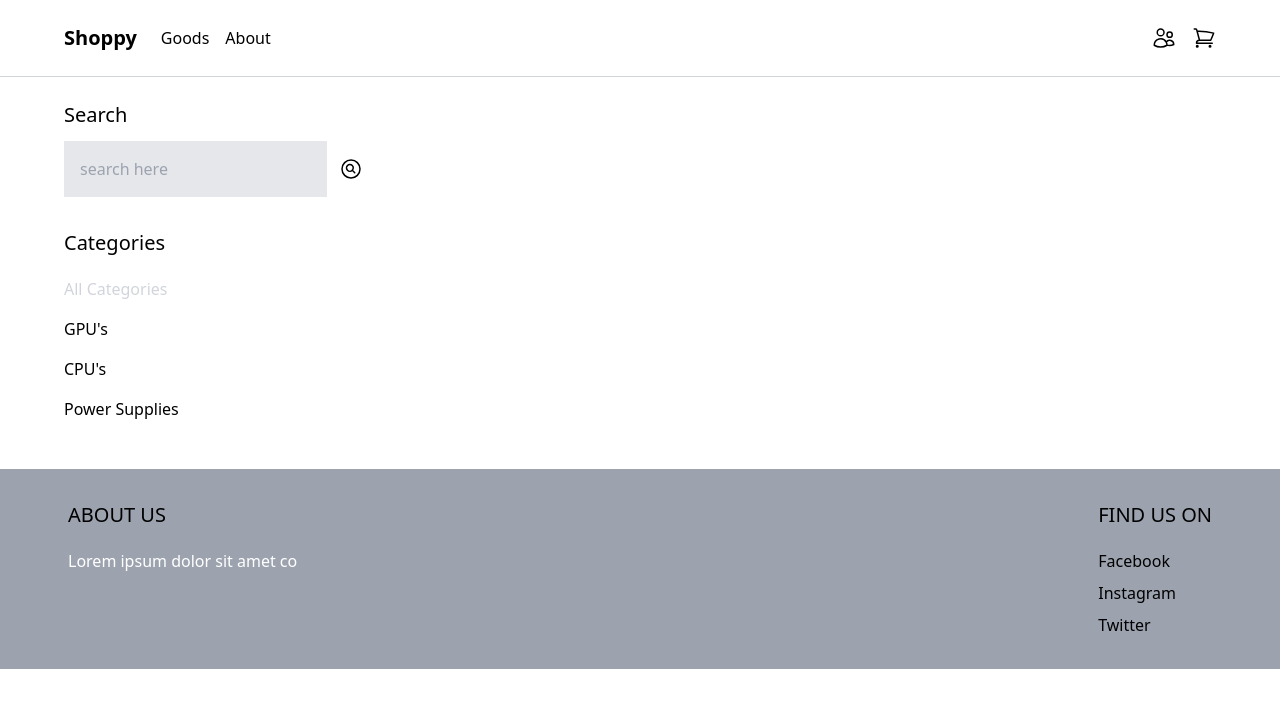
After one commit to 11zouzou11/shoppy, a Django app: page /shop/ in a window 1280 px wide. The commit adds this page. Shown: the top 708 px of the page. Run offline with Django 4.2, Linux system fonts and the light colour scheme; data that the repository does not hold is empty; some libraries are stand-ins or nearby versions.

Commit message:
added a product template with a description and a add to cart button

```diff
--- a/shoppy/main/templates/main/base.html
+++ b/shoppy/main/templates/main/base.html
@@ -17,7 +17,7 @@
             <div class="nav-left flex items-center space-x-6">
                 <a href="" class="py-4 text-xl text-black font-bold ">Shoppy</a>
                 <ul class="flex items-center space-x-4">
-                    <li><a href="">Goods</a></li>
+                    <li><a href="{% url 'shop' %}">Goods</a></li>
                     <li><a href="">About</a></li>
 
                 </ul>
--- a/shoppy/main/templates/main/mainpage.html
+++ b/shoppy/main/templates/main/mainpage.html
@@ -35,7 +35,7 @@
                 </a>
             </div>
             <p class="pt-2 text-black">
-                299.99$
+                19.99$
             </p>
             <p class="text-black font-small pt-1 text-slate-500">the new rtx 2080 with raytracing capabilities</p>
         </div>
--- /dev/null
+++ b/shoppy/main/templates/main/shop.html
@@ -0,0 +1,63 @@
+{% extends "main/base.html" %}
+
+
+{% block content %}
+
+<div class="max-w-6xl mx-auto flex flex-wrap items-start py-6 px-6 xl:px-0">
+    <div class="filters w-full lg:w-1/4">
+        <h3 class="mb-3 text-xl">Search</h3>
+        <form action="">
+            <div class="flex">
+                <input type="text" name="search" id="search" class="p-4 bg-gray-200 border-0" placeholder="search here">
+                <button class="p-3"> <svg xmlns="http://www.w3.org/2000/svg" fill="none" viewBox="0 0 24 24" stroke-width="1.5" stroke="currentColor" class="w-6 h-6">
+                    <path stroke-linecap="round" stroke-linejoin="round" d="M15.75 15.75l-2.489-2.489m0 0a3.375 3.375 0 10-4.773-4.773 3.375 3.375 0 004.774 4.774zM21 12a9 9 0 11-18 0 9 9 0 0118 0z" />
+                  </svg>
+                  </button>
+            </div>
+        </form>
+        <h3 class="mt-8 mb-5 text-xl">Categories</h3>
+        <ul class="space-y-4">
+            <li>
+                <a href="" class="text-gray-300">All Categories</a>
+            </li>
+            <li>
+                <a href="" class="text-black">GPU's</a>
+            </li>
+            <li>
+                <a href="" class="text-black">CPU's</a>
+            </li>
+            <li>
+                <a href="" class="text-black">Power Supplies</a>
+            </li>
+        </ul>
+    </div>
+    <div class="products w-full lg:w-3/4 -mt-4 flex items-center flex-wrap">
+        {% for product in products %}
+        <div class="w-full md:w-1/3 xl:w-1/4 p-6">
+            <a href="">
+                <img src="https://images.unsplash.com/photo-1591405351990-4726e331f141?ixlib=rb-1.2.1&ixid=MnwxMjA3fDB8MHxwaG90by1wYWdlfHx8fGVufDB8fHx8&auto=format&fit=crop&w=1470&q=80" alt="" class="rounded-xl hover:shadow-lg">
+            </a>
+
+            <div class="pt-3 flex items-center justify-between">
+                <a href="">
+                    {{ product.name }}
+                </a>
+                <a href="" class="text-black hover:text-gray-300">
+                    <svg xmlns="http://www.w3.org/2000/svg" fill="none" viewBox="0 0 24 24" stroke-width="1.5" stroke="currentColor" class="w-6 h-6">
+                        <path stroke-linecap="round" stroke-linejoin="round" d="M12 9v6m3-3H9m12 0a9 9 0 11-18 0 9 9 0 0118 0z" />
+                      </svg>
+
+                </a>
+            </div>
+            <p class="pt-2 text-black">
+                19.99$
+            </p>
+            <p class="text-black font-small pt-1 text-slate-500">the new rtx 2080 with raytracing capabilities</p>
+        </div>
+        {% endfor %}
+    </div>
+</div>
+
+
+
+{% endblock %}
--- a/shoppy/main/views.py
+++ b/shoppy/main/views.py
@@ -3,6 +3,11 @@ from django.shortcuts import render
 from product.models import Product
 
 def mainpage(request):
-    products = Product.objects.all()(0:8)
+    products = Product.objects.all()[0:8]
 
     return render(request, 'main/mainpage.html', {'products': products})
+
+def shop(request):
+    products = Product.objects.all()[0:8]
+
+    return render(request, 'main/shop.html', {'products': products})
--- a/shoppy/product/models.py
+++ b/shoppy/product/models.py
@@ -1,6 +1,7 @@
 from django.contrib.auth.models import User
 from django.db import models
 from django.core.files import File
+
 
 class Category(models.Model):
     name = models.CharField(max_length=255)
--- a/shoppy/product/views.py
+++ b/shoppy/product/views.py
@@ -1,3 +1,4 @@
 from django.shortcuts import render
 
-# Create your views here.
+def product(request):
+    return render(request, 'product/product.html')
--- a/shoppy/shoppy/urls.py
+++ b/shoppy/shoppy/urls.py
@@ -1,9 +1,14 @@
 from django.contrib import admin
 from django.urls import path
 
-from main.views import mainpage
+from main.views import mainpage, shop
+from product.views import product
 
 urlpatterns = [
     path('', mainpage, name='mainpage'),
+    path('shop/', shop, name='shop'),
+    path('product/', product, name='product'),
+
+
     path('admin/', admin.site.urls),
 ]
```
Also changed, not shown: shoppy/product/templates/product/product.html (added, +20 -0 lines).
